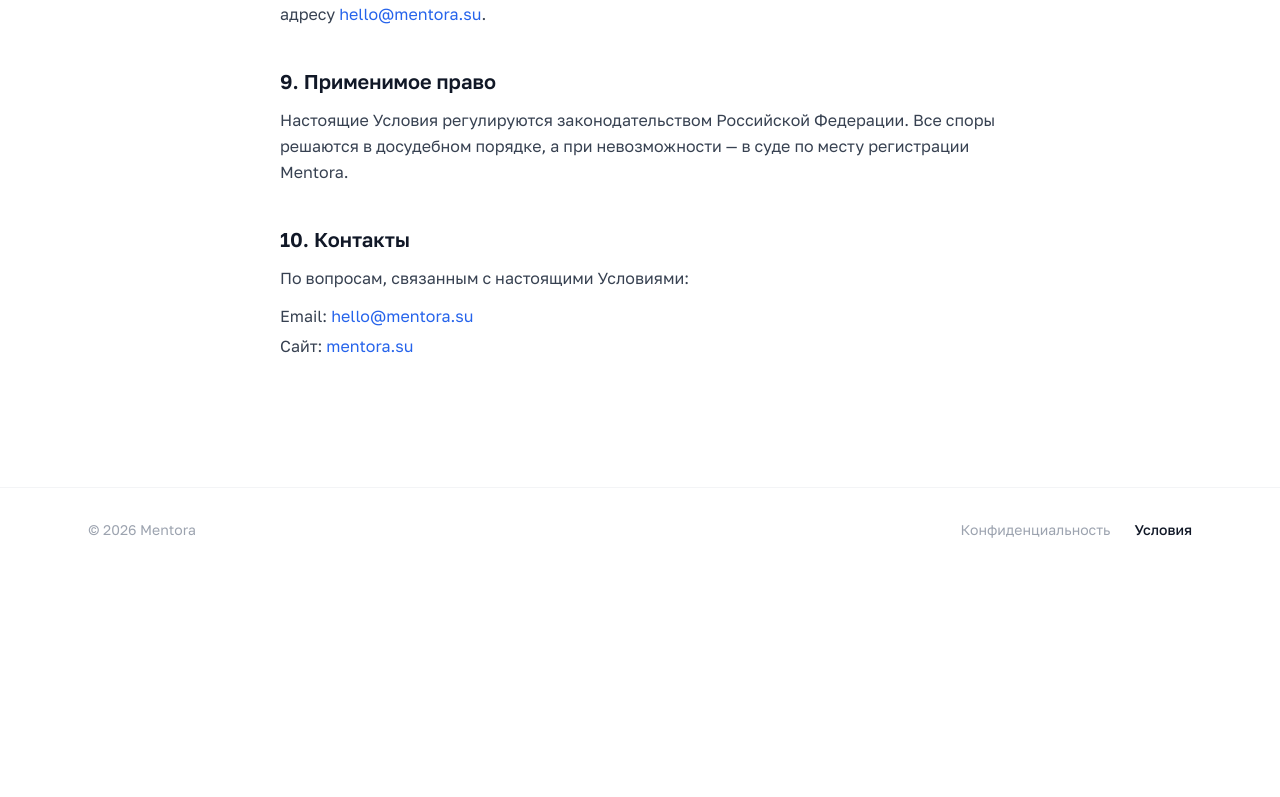
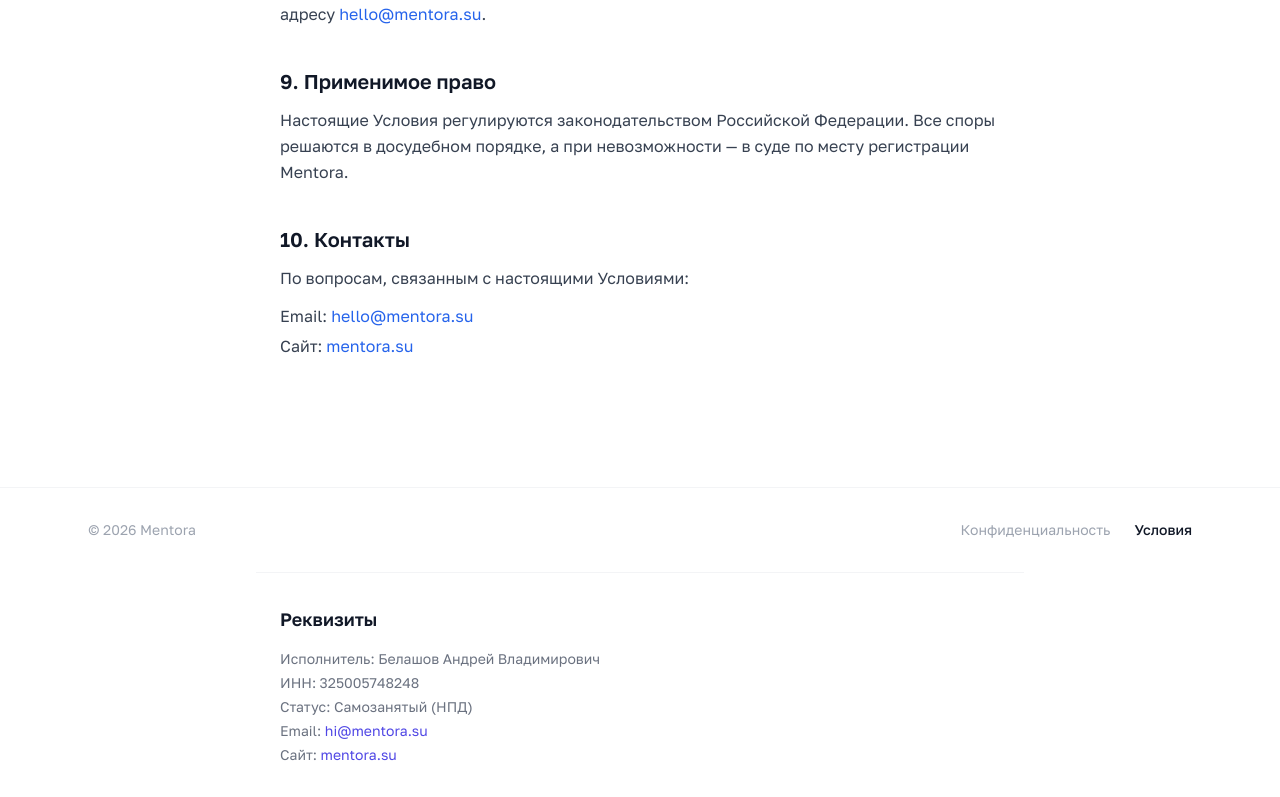
Before and after one commit to unrebay/mentora, a Next.js app: page /terms in a window 1280 px wide. Shown: the part 2148-2945 px from the top of the page. Before the commit the page ends 2720 px from the top, so only its background shows below. Built offline with nearby package versions, Linux system fonts and the light colour scheme.

Commit message:
terms: add requisites section for YooKassa

```diff
--- a/src/app/terms/page.tsx
+++ b/src/app/terms/page.tsx
@@ -157,6 +157,16 @@ export default function TermsPage() {
           </div>
         </div>
       </footer>
+      <section className="max-w-3xl mx-auto px-6 py-8 border-t border-gray-100">
+        <h2 className="text-lg font-semibold text-gray-900 mb-4">Реквизиты</h2>
+        <div className="text-sm text-gray-500 space-y-1">
+          <p>Исполнитель: Белашов Андрей Владимирович</p>
+          <p>ИНН: 325005748248</p>
+          <p>Статус: Самозанятый (НПД)</p>
+          <p>Email: <a href="mailto:hi@mentora.su" className="text-indigo-600 hover:underline">hi@mentora.su</a></p>
+          <p>Сайт: <a href="https://mentora.su" className="text-indigo-600 hover:underline">mentora.su</a></p>
+        </div>
+      </section>
     </div>
   );
 }
```
